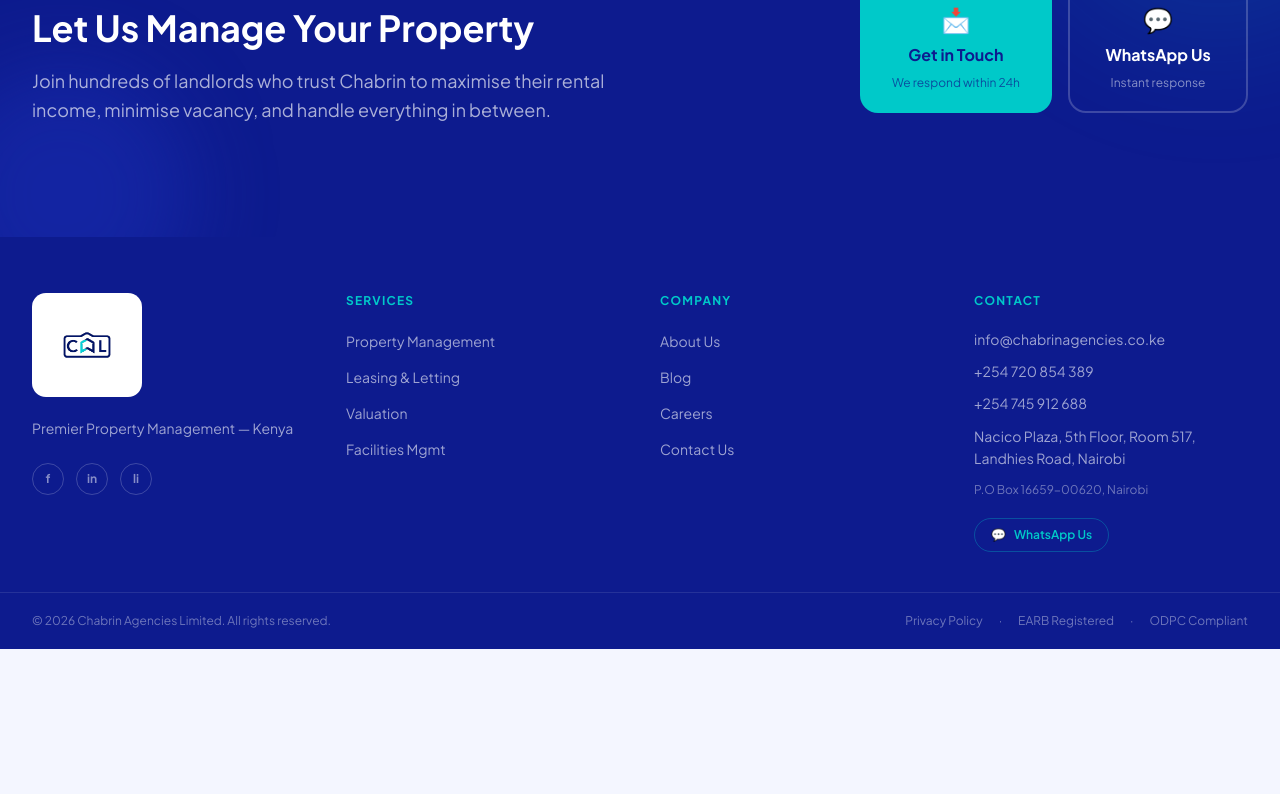
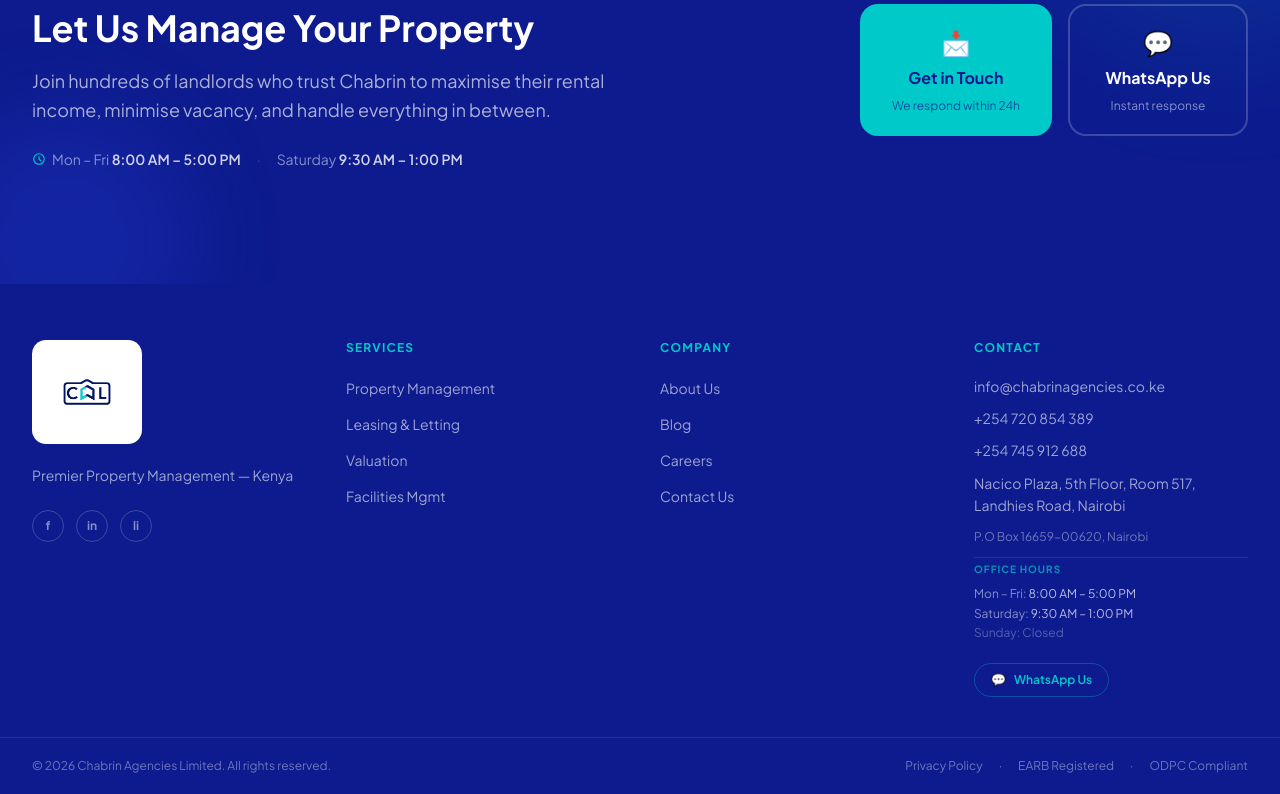
Before and after one commit to Stan-Mash/chabrin-website, a Next.js app: page /en/ in a window 1280 px wide. Shown: the part 3717-4511 px from the top of the page. Before the commit the page ends 4366 px from the top, so only its background shows below. Built offline with nearby package versions, Linux system fonts and the light colour scheme; no server answers.

Commit message:
Add office hours to CTABanner and Footer contact column

```diff
--- a/src/components/layout/Footer.tsx
+++ b/src/components/layout/Footer.tsx
@@ -139,6 +139,16 @@
               </li>
               <li className="leading-relaxed">{siteConfig.contact.address}</li>
               <li className="text-white/40 text-xs">{siteConfig.contact.pobox}</li>
+              <li className="pt-1 border-t border-white/10 mt-1">
+                <p className="text-[10px] font-bold tracking-widest uppercase text-brand-cyan/70 mb-2">
+                  Office Hours
+                </p>
+                <p className="text-xs text-white/50 leading-relaxed">
+                  Mon – Fri: <span className="text-white/70">8:00 AM – 5:00 PM</span><br />
+                  Saturday: <span className="text-white/70">9:30 AM – 1:00 PM</span><br />
+                  <span className="text-white/30">Sunday: Closed</span>
+                </p>
+              </li>
               <li className="pt-2">
                 <a
                   href={`https://wa.me/${siteConfig.contact.whatsapp}`}
--- a/src/components/sections/CTABanner.tsx
+++ b/src/components/sections/CTABanner.tsx
@@ -35,6 +35,23 @@
             <p className="text-white/65 text-lg leading-relaxed">
               {t("subtitle")}
             </p>
+
+            {/* ── Office hours strip ── */}
+            <div className="mt-6 inline-flex flex-wrap items-center gap-x-4 gap-y-2 text-sm text-white/50">
+              <span className="flex items-center gap-1.5">
+                <svg className="w-3.5 h-3.5 text-brand-cyan flex-shrink-0" fill="none" viewBox="0 0 24 24" stroke="currentColor" strokeWidth={2} aria-hidden="true">
+                  <path strokeLinecap="round" strokeLinejoin="round" d="M12 8v4l3 3m6-3a9 9 0 11-18 0 9 9 0 0118 0z" />
+                </svg>
+                <span>Mon – Fri <strong className="text-white/80 font-semibold">8:00 AM – 5:00 PM</strong></span>
+              </span>
+              <span className="text-white/20 hidden sm:inline">·</span>
+              <span className="flex items-center gap-1.5">
+                <svg className="w-3.5 h-3.5 text-brand-cyan flex-shrink-0 sm:hidden" fill="none" viewBox="0 0 24 24" stroke="currentColor" strokeWidth={2} aria-hidden="true">
+                  <path strokeLinecap="round" strokeLinejoin="round" d="M12 8v4l3 3m6-3a9 9 0 11-18 0 9 9 0 0118 0z" />
+                </svg>
+                <span>Saturday <strong className="text-white/80 font-semibold">9:30 AM – 1:00 PM</strong></span>
+              </span>
+            </div>
           </div>
 
           {/* ── Right — action cards ───────────────────────────────── */}
```
